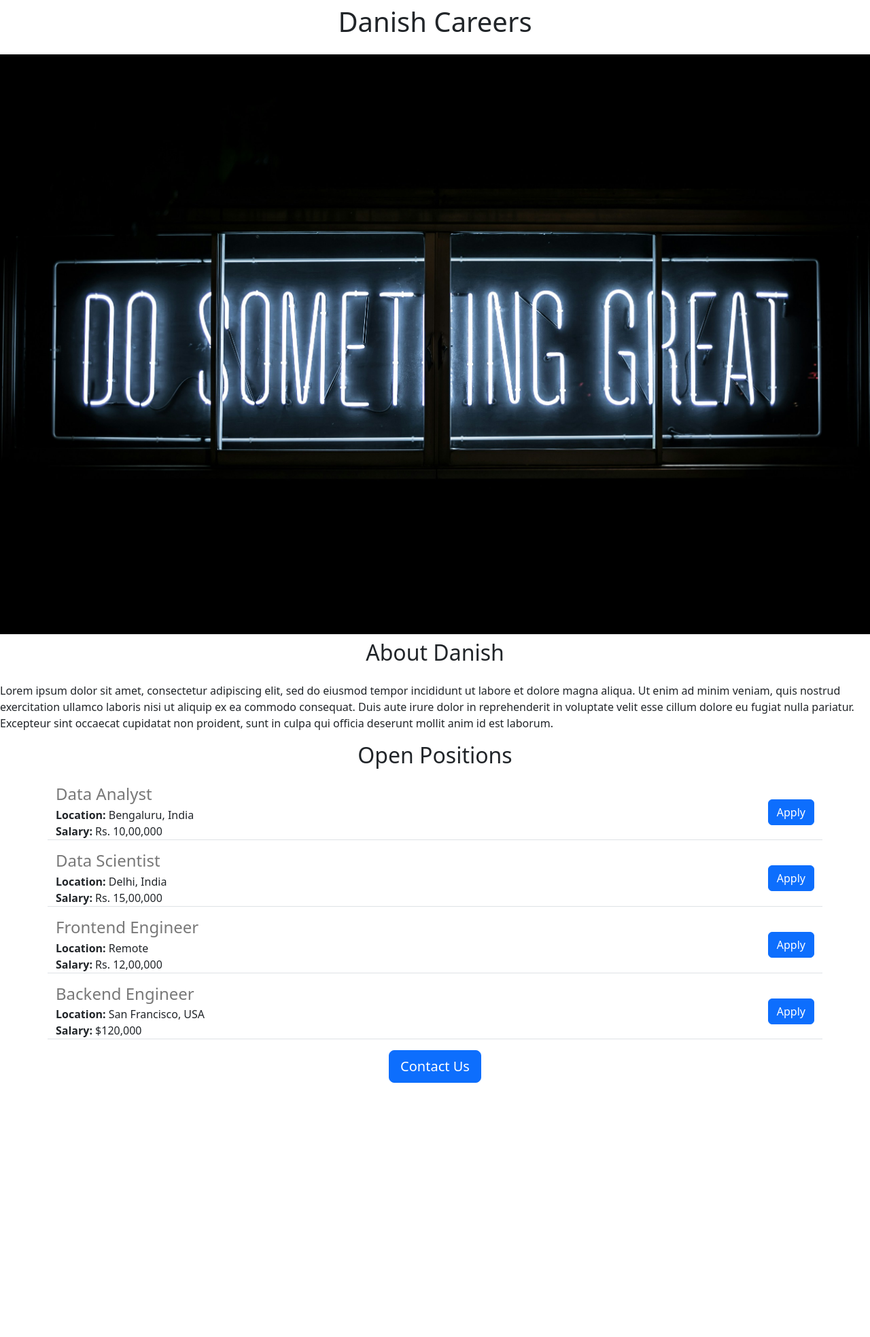
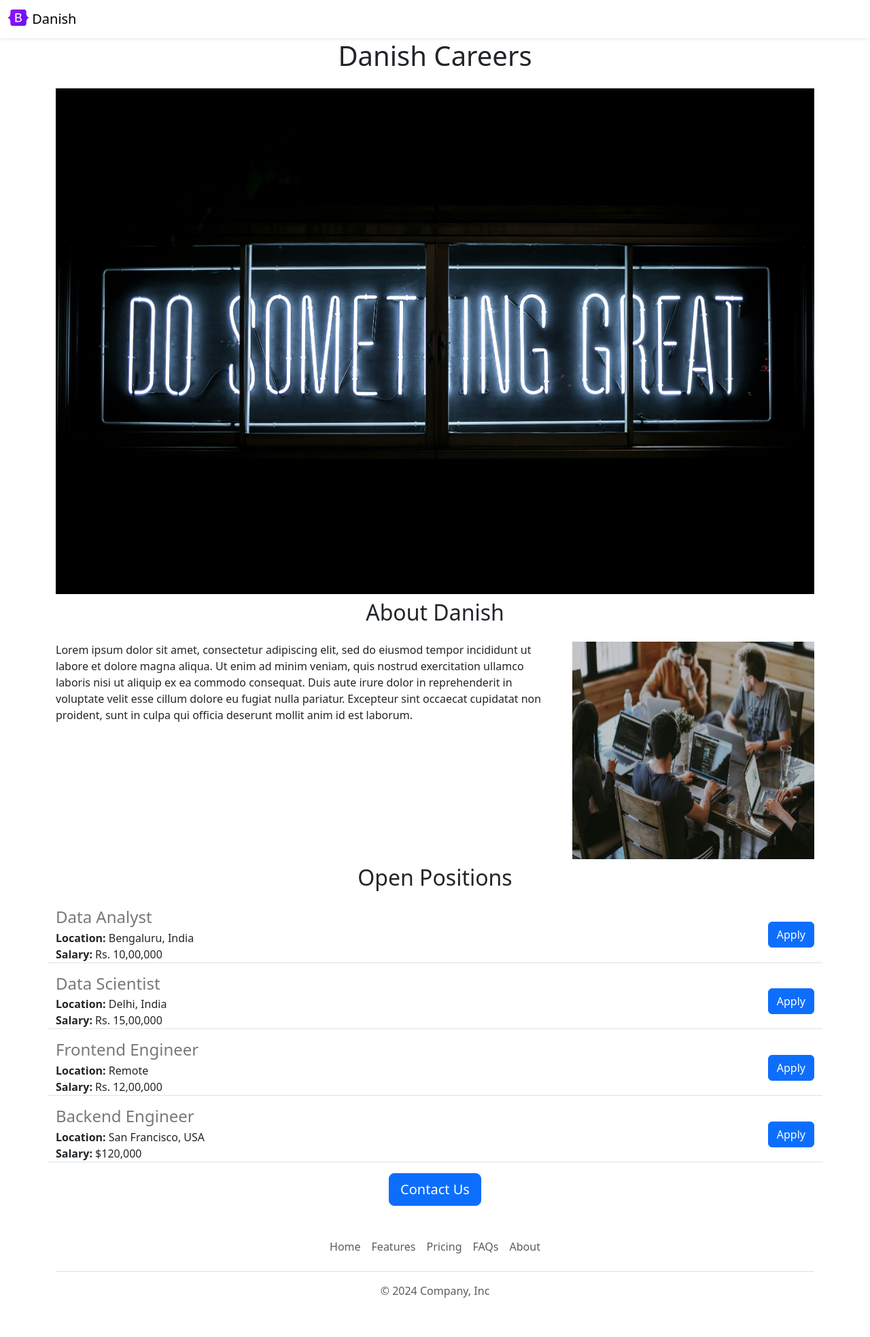
Before and after one commit to danishStudentNEU/danish-careers-website, a Flask app: page / in a window 1280 px wide. Shown: the whole page at 68% size. Before the commit the page ends 1593 px from the top, so only its background shows below. Run offline with Flask 3, Linux system fonts and the light colour scheme.

Commit message:
Functional Site Created

```diff
--- /dev/null
+++ b/templates/footer.html
@@ -0,0 +1,12 @@
+<div class="container">
+    <footer class="py-3 my-4">
+      <ul class="nav justify-content-center border-bottom pb-3 mb-3">
+        <li class="nav-item"><a href="#" class="nav-link px-2 text-body-secondary">Home</a></li>
+        <li class="nav-item"><a href="#" class="nav-link px-2 text-body-secondary">Features</a></li>
+        <li class="nav-item"><a href="#" class="nav-link px-2 text-body-secondary">Pricing</a></li>
+        <li class="nav-item"><a href="#" class="nav-link px-2 text-body-secondary">FAQs</a></li>
+        <li class="nav-item"><a href="#" class="nav-link px-2 text-body-secondary">About</a></li>
+      </ul>
+      <p class="text-center text-body-secondary">&copy; 2024 Company, Inc</p>
+    </footer>
+  </div>
--- a/templates/home.html
+++ b/templates/home.html
@@ -10,13 +10,24 @@
   <title>Danish Careers</title>
 </head>
 <body>
-  <div id="container">
-    <h1 class="text-center mt-2 mb-4"">{{company_name}} Careers</h1>
-    <img src="https://85b8a667-ffcd-4115-b33e-1f1b85572127-00-1oy80akcrrqn2.janeway.replit.dev/static/Banner.jpg" height="320" id="banner" class="img-fluid">
-    <h2 class="text-center mt-2 mb-4"">About Danish</h2>
-    <p class="bodytext">
-      Lorem ipsum dolor sit amet, consectetur adipiscing elit, sed do eiusmod tempor incididunt ut labore et dolore magna aliqua. Ut enim ad minim veniam, quis nostrud exercitation ullamco laboris nisi ut aliquip ex ea commodo consequat. Duis aute irure dolor in reprehenderit in voluptate velit esse cillum dolore eu fugiat nulla pariatur. Excepteur sint occaecat cupidatat non proident, sunt in culpa qui officia deserunt mollit anim id est laborum.
-    </p>
+  {% include 'nav.html' %}
+  <div id="container" class="container">
+    <h1 class="text-center mt-2 mb-4">{{company_name}} Careers</h1>
+    <img src="/static/Banner.jpg" height="320" id="banner" class="img-fluid">
+    <h2 class="text-center mt-2 mb-4">About Danish</h2>
+    <div class="row">
+        <!-- Column for text -->
+        <div class="col-md-8">
+            <p class="bodytext">
+                Lorem ipsum dolor sit amet, consectetur adipiscing elit, sed do eiusmod tempor incididunt ut labore et dolore magna aliqua. Ut enim ad minim veniam, quis nostrud exercitation ullamco laboris nisi ut aliquip ex ea commodo consequat. Duis aute irure dolor in reprehenderit in voluptate velit esse cillum dolore eu fugiat nulla pariatur. Excepteur sint occaecat cupidatat non proident, sunt in culpa qui officia deserunt mollit anim id est laborum.
+            </p>
+        </div>
+        <!-- Column for image -->
+        <div class="col-md-4">
+            <img src="/static/annie-spratt-QckxruozjRg-unsplash (1).jpg" style="height:320px;" class="img-fluid">
+        </div>
+      </div>
+    </div>
     <h2 class="text-center mt-2 mb-4">Open Positions</h2>
     <p>
         <div class="container">
@@ -49,5 +60,6 @@
 
     </div>
   </div>
+  {% include 'footer.html' %}
 </body>
 </html>
--- /dev/null
+++ b/templates/nav.html
@@ -0,0 +1,9 @@
+<nav class="navbar shadow-sm fixed-top bg-white">
+    <div class="container-fluid">
+      <a class="navbar-brand" href="#">
+        <img src="/static/bootstrap-logo.svg" alt="Logo" width="30" height="24" class="d-inline-block align-text-top">
+        Danish
+      </a>
+    </div>
+  </nav>
+  <div style="height:50px"></div>
```
Also changed, not shown: static/annie-spratt-QckxruozjRg-unsplash (1).jpg (added), static/bootstrap-logo.svg (added).
